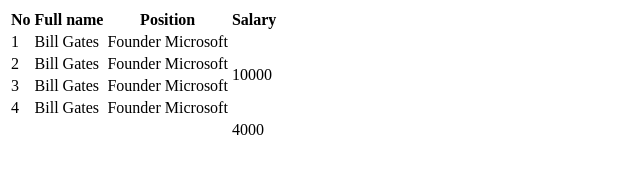
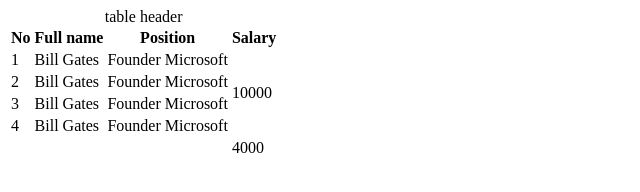
Before and after one commit to Maryna-Kashuba/table, a plain HTML site: page index.html in a window 1280 px wide. Shown: the whole page, without its empty margins (0-640 px from the left). Drawn offline with Linux system fonts and the light colour scheme.

Commit message:
заголовок таблиці

```diff
--- a/index.html
+++ b/index.html
@@ -8,6 +8,9 @@
   <body>
     <header>
       <table>
+        <caption>
+          table header
+        </caption>
         <thead>
           <tr>
             <th>No</th>
```
